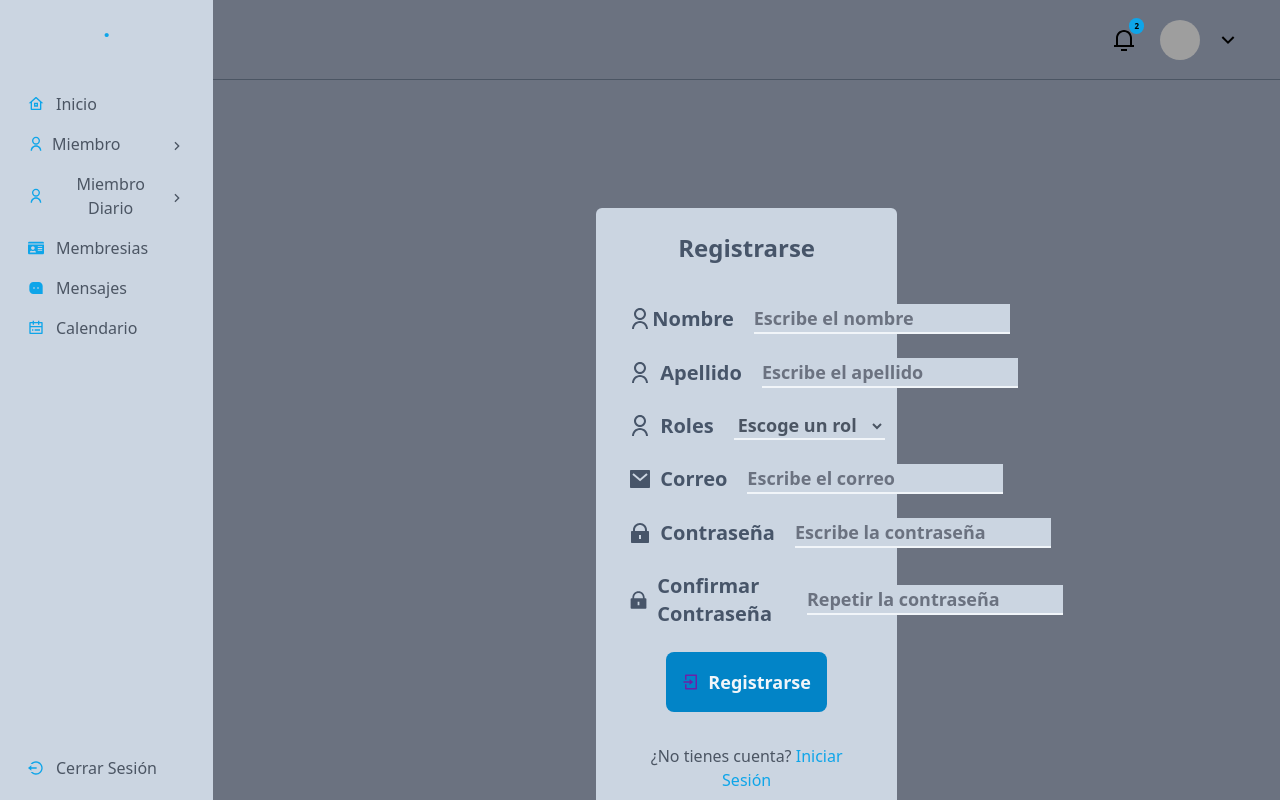
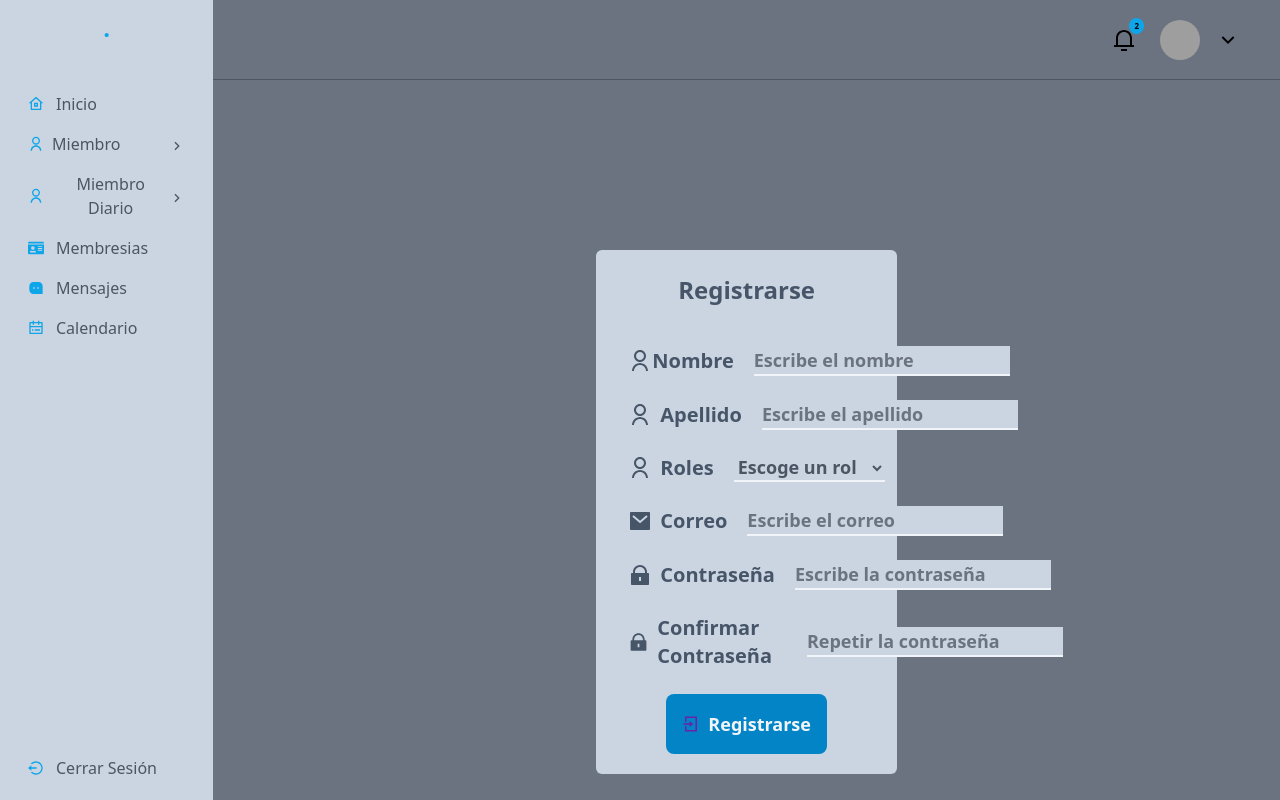
Before and after one commit to Olozano1194/GimnasioReactDjango, a React (Vite) app in the folder gimnasioReact/: page /dashboard/register in a window 1280 px wide. Built offline with nearby package versions, Linux system fonts and the light colour scheme; no server answers; sample sign-in values are in the browser's storage; grey boxes are pictures that could not be loaded.

Commit message:
Agregar archivo de índice para componentes de UI y actualizar importaciones en Login y Register

```diff
--- /dev/null
+++ b/gimnasioReact/src/component/ui/index.tsx
@@ -0,0 +1,5 @@
+import Button from './Button';
+import Input from './Input';
+import Label from './Label';
+
+export { Button, Input, Label };
--- a/gimnasioReact/src/pages/auth/Login.jsx
+++ b/gimnasioReact/src/pages/auth/Login.jsx
@@ -7,7 +7,7 @@ import { RiLockPasswordLine, RiLoginBoxLine } from "react-icons/ri";
 import { login } from "../../api/users.api";
 
 //ui
-import Input from '../../component/ui/Input';
+import { Input } from '../../component/ui/index';
 
 const Login = () => {
     const navigate = useNavigate();
--- a/gimnasioReact/src/pages/auth/Register.jsx
+++ b/gimnasioReact/src/pages/auth/Register.jsx
@@ -4,9 +4,7 @@ import { Link } from 'react-router-dom';
 import { RiLoginBoxLine, RiMailFill, RiLockFill,  RiUserLine } from "react-icons/ri";
 
 //ui
-import Input from '../../component/ui/Input';
-import Label from '../../component/ui/Label';
-import Button from '../../component/ui/Button';
+import { Input, Label, Button } from '../../component/ui/index';
 
 //api
 import { CreateUsers } from "../../api/users.api";
@@ -147,14 +145,14 @@ const Register = () => {
                 {/* btn Register */}
                 <Button type='submit'><RiLoginBoxLine className='text-purple-800' />Registrarse</Button>
                 {/* Regresar al login*/}
-                <div className='flex flex-col gap-2 text-center pb-3 md:flex-row md:gap-4'>
+                {/* <div className='flex flex-col gap-2 text-center pb-3 md:flex-row md:gap-4'>
                     <p className='text-dark text-base'>¿No tienes cuenta?
                         <Link
                             to='/login'
                             className='text-primary hover:text-sky-400 lg:text-base'> Iniciar Sesión
                         </Link>
                     </p>
-                </div>
+                </div> */}
             </form>
         </main>
 
```
